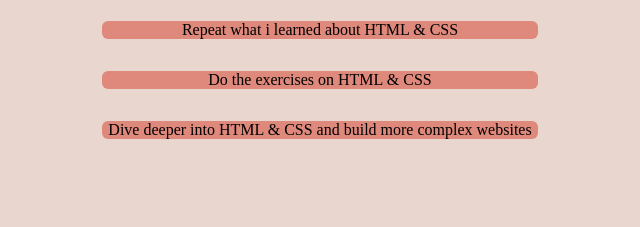
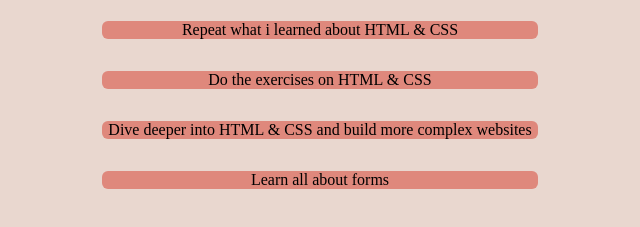
Before and after one commit to shem4soul/100-days-of-coding-challenge, a plain HTML site: page full-week.html in a window 1280 px wide. Shown: the part 137-364 px from the top of the page, without its empty margins (320-960 px from the left). Drawn offline with nearby package versions, Linux system fonts and the light colour scheme.

Commit message:
fix a bug

```diff
--- a/full-week.html
+++ b/full-week.html
@@ -26,6 +26,7 @@
         <li>Repeat what i learned about HTML & CSS</li>
         <li>Do the exercises on HTML & CSS</li>
         <li>Dive deeper into HTML & CSS and build more complex websites</li>
+        <li>Learn all about forms</li>
     </ol>
 
 
```
